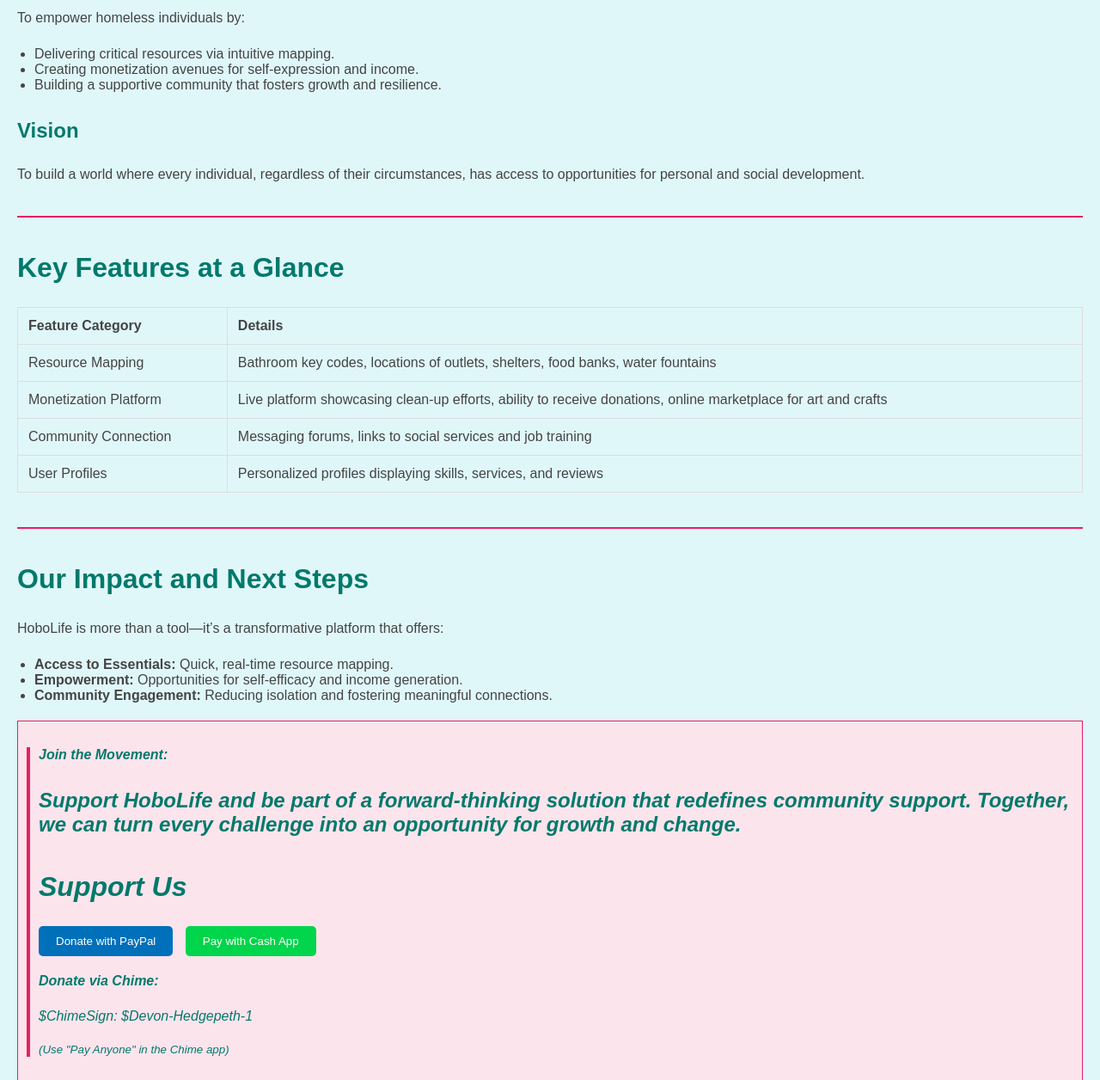
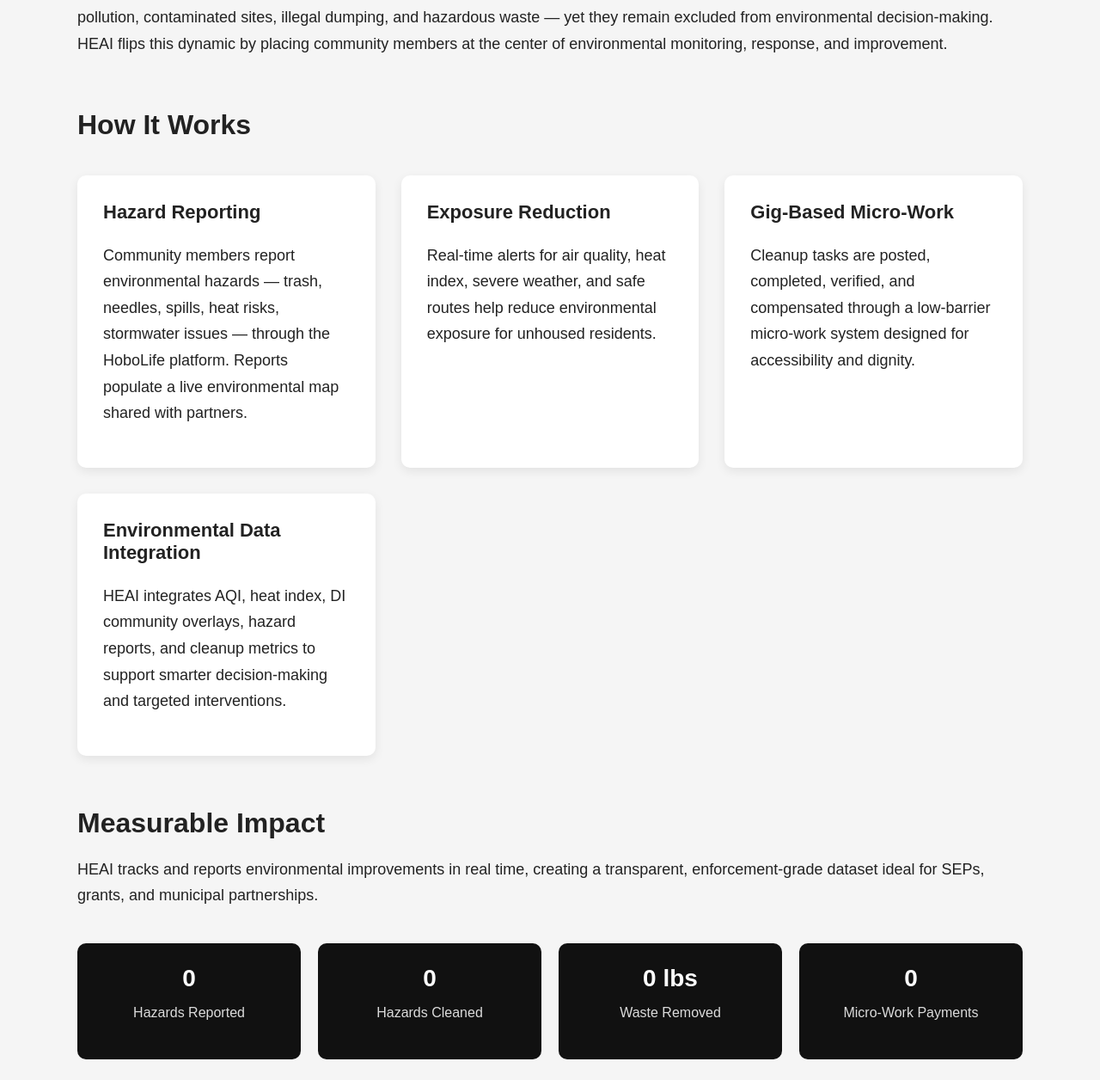
Before and after one commit to hobolife4life-com/demo-repository, a website: page index.html in a window 1280 px wide. Shown: the part 633-1889 px from the top of the page at 86% size. Drawn offline with nearby package versions, Linux system fonts and the light colour scheme.

Commit message:
Update index.html

```diff
--- a/index.html
+++ b/index.html
@@ -1,148 +1,212 @@
 <!DOCTYPE html>
 <html lang="en">
+<head>
+    <meta charset="UTF-8">
+    <meta name="viewport" content="width=device-width, initial-scale=1.0">
+    <title>HoboLife Environmental Access Initiative</title>
 
-<head>
-  <meta charset="UTF-8">
-  <meta name="viewport" content="width=device-width, initial-scale=1.0">
-  <title>HoboLife: Transforming Lives, Bridging Communities</title>
-  <meta name="description" content="HoboLife is a platform aimed to bridge the gap between homeless individuals and community resources.">
-  <link rel="stylesheet" href="https://cdnjs.cloudflare.com/ajax/libs/animate.css/4.1.1/animate.min.css" />
-  <link rel="stylesheet" href="index.css" />
+    <style>
+        body {
+            margin: 0;
+            font-family: Arial, Helvetica, sans-serif;
+            background: #f5f5f5;
+            color: #222;
+        }
+
+        .initiative-hero {
+            background: linear-gradient(rgba(0,0,0,0.55), rgba(0,0,0,0.55)),
+                        url('https://images.unsplash.com/photo-1503264116251-35a269479413?auto=format&fit=crop&w=1600&q=80');
+            background-size: cover;
+            background-position: center;
+            padding: 140px 40px;
+            text-align: center;
+            color: white;
+        }
+
+        .initiative-hero h1 {
+            font-size: 48px;
+            margin-bottom: 20px;
+        }
+
+        .initiative-hero p {
+            font-size: 20px;
+            max-width: 800px;
+            margin: 0 auto;
+            line-height: 1.6;
+        }
+
+        .initiative-section {
+            max-width: 1100px;
+            margin: 60px auto;
+            padding: 0 40px;
+        }
+
+        .initiative-section h2 {
+            font-size: 32px;
+            margin-bottom: 20px;
+        }
+
+        .initiative-section p {
+            font-size: 18px;
+            line-height: 1.7;
+        }
+
+        .initiative-grid {
+            display: grid;
+            grid-template-columns: repeat(auto-fit, minmax(260px, 1fr));
+            gap: 30px;
+            margin-top: 40px;
+        }
+
+        .initiative-box {
+            background: white;
+            padding: 30px;
+            border-radius: 10px;
+            box-shadow: 0 4px 12px rgba(0,0,0,0.08);
+        }
+
+        .initiative-box h3 {
+            margin-top: 0;
+            font-size: 22px;
+        }
+
+        .impact-stats {
+            display: grid;
+            grid-template-columns: repeat(auto-fit, minmax(180px, 1fr));
+            gap: 20px;
+            margin-top: 40px;
+        }
+
+        .impact-card {
+            background: #111;
+            color: white;
+            padding: 25px;
+            border-radius: 10px;
+            text-align: center;
+        }
+
+        .impact-card h4 {
+            margin: 0;
+            font-size: 28px;
+        }
+
+        .impact-card p {
+            margin-top: 10px;
+            font-size: 16px;
+            opacity: 0.85;
+        }
+
+        footer {
+            background: #111;
+            color: white;
+            padding: 40px;
+            text-align: center;
+            margin-top: 80px;
+        }
+    </style>
 </head>
 
 <body>
-  <div class="call-out">
-    <h1>Hobo Life</h1><button id="Play Button" class="btn">Play Button</button><audio id="my audio">wsw.mp3</audio>
-  </div>
 
-  <section class="section">
-    <h2 class="animate__animated animate__fadeInUp">Executive Summary</h2>
-    <p>HoboLife is not just an app—it’s a <strong>movement</strong>. Designed to bridge the gap between homeless
-      individuals and essential resources, the platform leverages innovative technology to provide:</p>
-    <ul>
-      <li><strong>Resource Mapping:</strong> Quick access to shelters, food banks, and public facilities.</li>
-      <li><strong>Income Opportunities:</strong> Platforms to showcase work and earn in dignified ways.</li>
-      <li><strong>Community Connections:</strong> Networks that link users with social services and job training programs.</li>
-    </ul>
-    <p>This initiative aims to <em>restore dignity</em> and create lasting societal impact.</p>
-  </section>
+    <!-- HERO -->
+    <section class="initiative-hero">
+        <h1>HoboLife Environmental Access Initiative</h1>
+        <p>
+            A community-driven environmental health system designed to reduce exposure risks,
+            improve neighborhood conditions, and create low-barrier micro-work opportunities
+            for unhoused residents across Colorado.
+        </p>
+    </section>
 
-  <section class="section">
-    <h2 class="animate__animated animate__fadeInUp">Our Mission & Vision</h2>
-    <h3>Mission</h3>
-    <p>To empower homeless individuals by:</p>
-    <ul>
-      <li>Delivering critical resources via intuitive mapping.</li>
-      <li>Creating monetization avenues for self-expression and income.</li>
-      <li>Building a supportive community that fosters growth and resilience.</li>
-    </ul>
-    <h3>Vision</h3>
-    <p>To build a world where every individual, regardless of their circumstances, has access to opportunities for personal
-      and social development.</p>
-  </section>
+    <!-- ABOUT THE INITIATIVE -->
+    <section class="initiative-section">
+        <h2>About the Initiative</h2>
+        <p>
+            The HoboLife Environmental Access Initiative (HEAI) addresses a critical gap:
+            unhoused residents face the highest exposure to heat, air pollution, contaminated
+            sites, illegal dumping, and hazardous waste — yet they remain excluded from
+            environmental decision-making. HEAI flips this dynamic by placing community members
+            at the center of environmental monitoring, response, and improvement.
+        </p>
+    </section>
 
-  <section class="section">
-    <h2 class="animate__animated animate__fadeInUp">Key Features at a Glance</h2>
-    <table>
-      <thead>
-        <tr>
-          <th>Feature Category</th>
-          <th>Details</th>
-        </tr>
-      </thead>
-      <tbody>
-        <tr>
-          <td>Resource Mapping</td>
-          <td>Bathroom key codes, locations of outlets, shelters, food banks, water fountains</td>
-        </tr>
-        <tr>
-          <td>Monetization Platform</td>
-          <td>Live platform showcasing clean-up efforts, ability to receive donations, online marketplace for art and
-            crafts</td>
-        </tr>
-        <tr>
-          <td>Community Connection</td>
-          <td>Messaging forums, links to social services and job training</td>
-        </tr>
-        <tr>
-          <td>User Profiles</td>
-          <td>Personalized profiles displaying skills, services, and reviews</td>
-        </tr>
-      </tbody>
-    </table>
-  </section>
+    <!-- HOW IT WORKS -->
+    <section class="initiative-section">
+        <h2>How It Works</h2>
 
-  <section class="section">
-    <h2 class="animate__animated animate__fadeInUp">Our Impact and Next Steps</h2>
-    <p>HoboLife is more than a tool—it’s a transformative platform that offers:</p>
-    <ul>
-      <li><strong>Access to Essentials:</strong> Quick, real-time resource mapping.</li>
-      <li><strong>Empowerment:</strong> Opportunities for self-efficacy and income generation.</li>
-      <li><strong>Community Engagement:</strong> Reducing isolation and fostering meaningful connections.</li>
-    </ul>
+        <div class="initiative-grid">
+            <div class="initiative-box">
+                <h3>Hazard Reporting</h3>
+                <p>
+                    Community members report environmental hazards — trash, needles, spills,
+                    heat risks, stormwater issues — through the HoboLife platform. Reports
+                    populate a live environmental map shared with partners.
+                </p>
+            </div>
 
-    <div class="callout">
-      <blockquote class="animate__animated animate__fadeInLeft">
-        <strong>Join the Movement:</strong>
-        <h3 class="animate__animated animate__bounceIn">Support HoboLife and be part of a forward-thinking solution that
-          redefines community support. Together, we can turn every challenge into an opportunity for growth and change.
-        </h3>
+            <div class="initiative-box">
+                <h3>Exposure Reduction</h3>
+                <p>
+                    Real-time alerts for air quality, heat index, severe weather, and safe
+                    routes help reduce environmental exposure for unhoused residents.
+                </p>
+            </div>
 
-        <div>
-          <h2>Support Us</h2>
-          <a href="https://paypal.me/hedgepe" target="_blank">
-            <button
-              style="background-color: #0070ba; color: white; padding: 10px 20px; border: none; border-radius: 5px; cursor: pointer; margin-right: 10px;">
-              Donate with PayPal
-            </button>
-          </a>
-          <a href="https://cash.app/$Roccit522" target="_blank">
-            <button
-              style="background-color: #00d54b; color: white; padding: 10px 20px; border: none; border-radius: 5px; cursor: pointer; margin-right: 10px;">
-              Pay with Cash App
-            </button>
-          </a>
-          <div style="margin-top: 15px;">
-            <p><strong>Donate via Chime:</strong></p>
-            <p>$ChimeSign: $Devon-Hedgepeth-1</p>
-            <small>(Use "Pay Anyone" in the Chime app)</small>
-          </div>
+            <div class="initiative-box">
+                <h3>Gig-Based Micro-Work</h3>
+                <p>
+                    Cleanup tasks are posted, completed, verified, and compensated through a
+                    low-barrier micro-work system designed for accessibility and dignity.
+                </p>
+            </div>
+
+            <div class="initiative-box">
+                <h3>Environmental Data Integration</h3>
+                <p>
+                    HEAI integrates AQI, heat index, DI community overlays, hazard reports,
+                    and cleanup metrics to support smarter decision-making and targeted
+                    interventions.
+                </p>
+            </div>
         </div>
-      </blockquote>
+    </section>
 
-      <h3>Contact: <a href="mailto:devon.hedgepeth@hobolife4life.com">devon.hedgepeth@hobolife4life.com</a></h3>
-      <h3>Number: (303)-616-2044</h3>
-    </div>
-  </section>
+    <!-- IMPACT -->
+    <section class="initiative-section">
+        <h2>Measurable Impact</h2>
+        <p>
+            HEAI tracks and reports environmental improvements in real time, creating a
+            transparent, enforcement-grade dataset ideal for SEPs, grants, and municipal
+            partnerships.
+        </p>
 
-  <script>
-    document.addEventListener('DOMContentLoaded', function () {
-      const callout = document.querySelector('.callout');
-      callout.style.borderColor = '#e91e63'; /* Pinkish border */
-      callout.style.backgroundColor = '#fce4ec'; /* Light pinkish background */
-    });
-// Get references to the audio element and the button
-const myAudio = document.getElementById('myAudio');
-const playButton = document.getElementById('playButton');
+        <div class="impact-stats">
+            <div class="impact-card">
+                <h4>0</h4>
+                <p>Hazards Reported</p>
+            </div>
+            <div class="impact-card">
+                <h4>0</h4>
+                <p>Hazards Cleaned</p>
+            </div>
+            <div class="impact-card">
+                <h4>0 lbs</h4>
+                <p>Waste Removed</p>
+            </div>
+            <div class="impact-card">
+                <h4>0</h4>
+                <p>Micro-Work Payments</p>
+            </div>
+        </div>
+    </section>
 
-// Add an event listener to the button
-playButton.addEventListener('click', function() {
-    // Check if the music is currently paused
-    if (myAudio.paused) {
-        myAudio.play(); // If paused, play the music
-        playButton.textContent = 'Pause Music'; // Change button text
-    } else {
-        myAudio.pause(); // If playing, pause the music
-        playButton.textContent = 'Play Music'; // Change button text
-    }
-});
+    <footer>
+        © 2026 HoboLife4Life — Environmental Health Access Initiative
+    </footer>
 
-// Optional: Listen for when the music ends to reset the button text
-myAudio.addEventListener('ended', function() {
-    playButton.textContent = 'Play Music';
-});
+    <script>
+        console.log("Initiative page loaded.");
+    </script>
 
-  </script>
 </body>
-
 </html>
```
